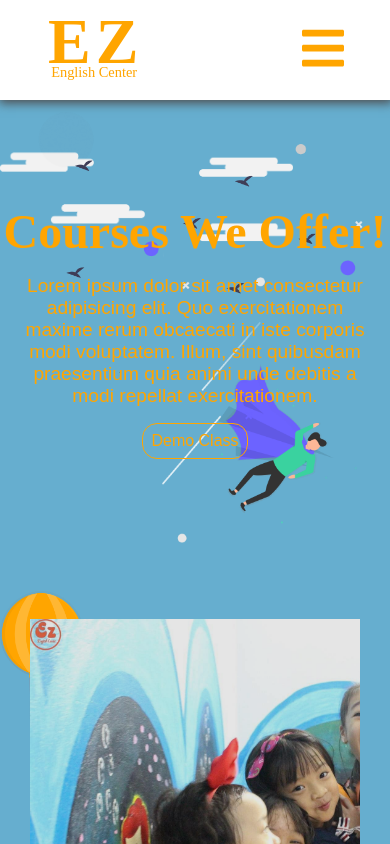
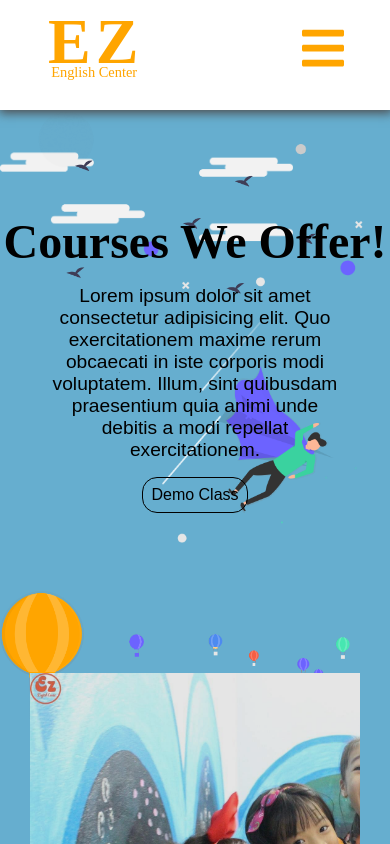
Before and after one commit to tadzius1996/Eazy, a React (Create React App) app: page /Services in a window 390 px wide. Shown: the top 844 px of the page. Built offline with nearby package versions, Linux system fonts and the light colour scheme; no server answers; a web font is replaced by a local one.

Commit message:
responsive3

```diff
--- a/src/components/AboutUs.css
+++ b/src/components/AboutUs.css
@@ -461,7 +461,7 @@
         color: var(--thirdColor);
         font-size: 7rem;
         margin: auto;
-        margin-top: 2rem;
+        margin-top: 0rem;
     }
 
     .about-header-text {
--- a/src/components/Home.css
+++ b/src/components/Home.css
@@ -512,15 +512,16 @@
     position: absolute;
     z-index: -20;
     right: 0rem;
-    top: -6rem;
+    top: 0rem;
     display: block;
-    width: 350px;
+    width: 250px;
     height: auto;
+    display: none;
   }
 
   .homeTitle {
     margin: auto;
-    margin-top: -4rem;
+    margin-top: -5.7rem;
     text-align: center;
     max-width: 360px;
     height: 260px;
@@ -578,7 +579,7 @@
 }
 
 .slide img{
-  width:100%;
+  width:100vh;
   height: 50%;
   z-index: 10000000000;
   margin: auto;
--- a/src/components/Navbar.css
+++ b/src/components/Navbar.css
@@ -358,6 +358,7 @@
       top: 0;
       left: 0;
       display: block;
+      z-index: 1000000000000000000000000000000000000000000000000000000000000000000000000000000000000000000000000;
 
     }
 
@@ -468,7 +469,7 @@
 
 .navbar {
   background-color:  var(--thirdColor);
-  height: 100px;
+  height: 110px;
   position: static;
   display: flex;
   justify-content: center;
--- a/src/components/Review.css
+++ b/src/components/Review.css
@@ -772,6 +772,7 @@
     width: 320px;
     height: auto;
     z-index: 10;
+
   }
 
   .look4 {
@@ -781,6 +782,7 @@
     width: 320px;
     height: auto;
     z-index: 10;
+
   }
   .look3 {
     position: absolute;
@@ -1156,6 +1158,26 @@
     font-size: 4rem;
   }
 
+  .look5 {
+    position: absolute;
+    bottom: 0rem;
+    left: 2%;
+    width: 320px;
+    height: auto;
+    z-index: 10;
+    display: none;
+  }
+
+  .look4 {
+    position: absolute;
+    bottom: 0rem;
+    left: 2%;
+    width: 320px;
+    height: auto;
+    z-index: 10;
+    display: none;
+  }
+
 
 
 
--- a/src/components/Services.css
+++ b/src/components/Services.css
@@ -541,15 +541,15 @@
 
     .demo-title {
       font-size: 3rem;
-      color: var(--primaryColor);
+      color: black;
       z-index: 10;
       margin-top: -3.5rem;
   }
 
   .demo-text {
       font-size: 1.2rem;
-      color: var(--primaryColor);
-      width: 350px;
+      color: black;
+      width: 305px;
       margin:auto;
       margin-top: 1rem;
       z-index: 10;
@@ -647,9 +647,9 @@
 .demo-register {
     background-color: transparent;
     padding: 0.5rem;
-    border: 1px solid orange;
+    border: 1px solid black;
     border-radius: 15px;
-    color: var(--primaryColor);
+    color: black;
     font-size: 1rem;
     margin-top: 1rem;
     transition: 0.2s ease-in-out;
```
